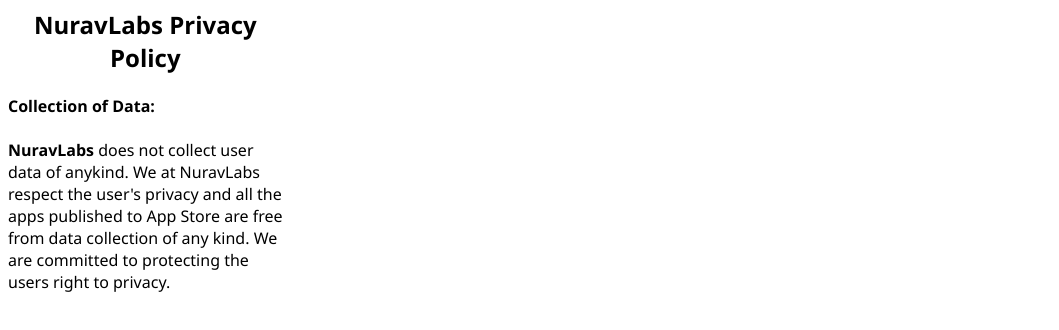
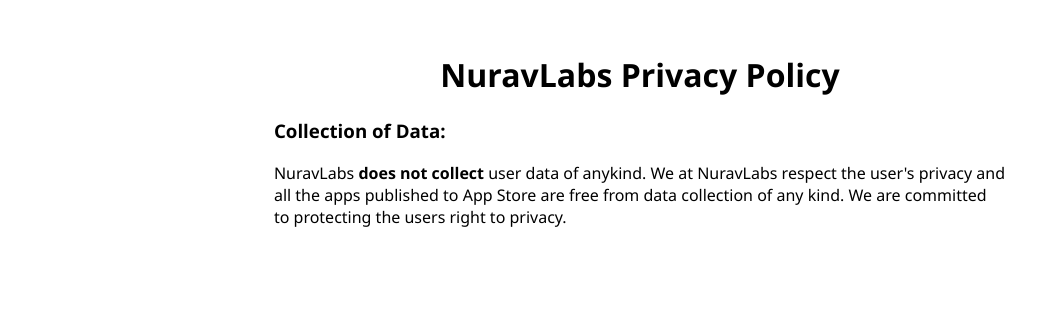
Before and after one commit to nuravplay/NuravLabsPrivacyPolicy, a plain HTML site: page index.html in a window 1280 px wide. Shown: the whole page, without its empty margins (0-1059 px from the left). Drawn offline with Linux system fonts and the light colour scheme.

Commit message:
Update index.html

```diff
--- a/index.html
+++ b/index.html
@@ -1,17 +1,43 @@
-<html>
+<!DOCTYPE html>
+<html lang="en">
+
 <head>
+	<meta charset="UTF-8">
+	<meta name="viewport" content="width=device-width, initial-scale=1.0">
+	<title>#NuravLabs | PrivacyPolicy</title>
 	<style>
-      body{max-width: 30ch; font-family: 'Segoe UI', Arial, sans-serif}
-      h2{text-align:center; width:100%}
+		body {
+			display: flex;
+			flex-direction: column;
+			align-items: center;
+			justify-content: center;
+			font-family: 'Segoe UI', Arial, sans-serif
+		}
+
+		#main{
+			max-width: 80ch;
+			margin-top: 3vh;
+		}
+
+		h1 {
+			text-align: center;
+			width: 100%
+		}
 	</style>
 </head>
+
 <body>
-    <h2>NuravLabs Privacy Policy</h2>
-    <h4>Collection of Data:</h4>
+	<div id="main">
+
+		<h1>NuravLabs Privacy Policy</h1>
+		<h3>Collection of Data:</h3>
 		<p>
-      <b>NuravLabs</b> does not collect user data of anykind.
-      We at NuravLabs respect the user's privacy and all the apps published to App Store are free from data collection of any kind.
+			NuravLabs <b>does not collect</b> user data of anykind.
+			We at NuravLabs respect the user's privacy and all the apps published to App Store are free from data collection
+			of any kind.
 			We are committed to protecting the users right to privacy.
 		</p>
+	</div>
 </body>
+
 </html>
```
Lines whose indentation alone changed are shown as unchanged.
